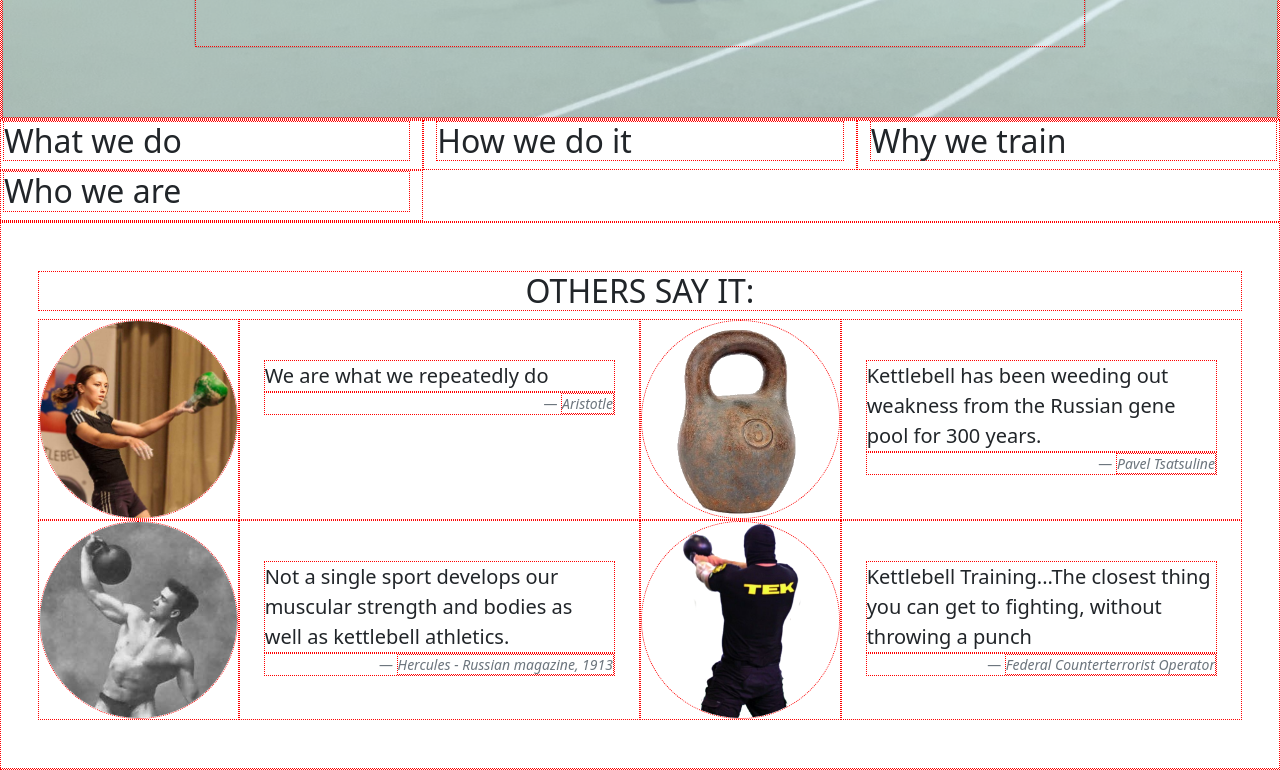
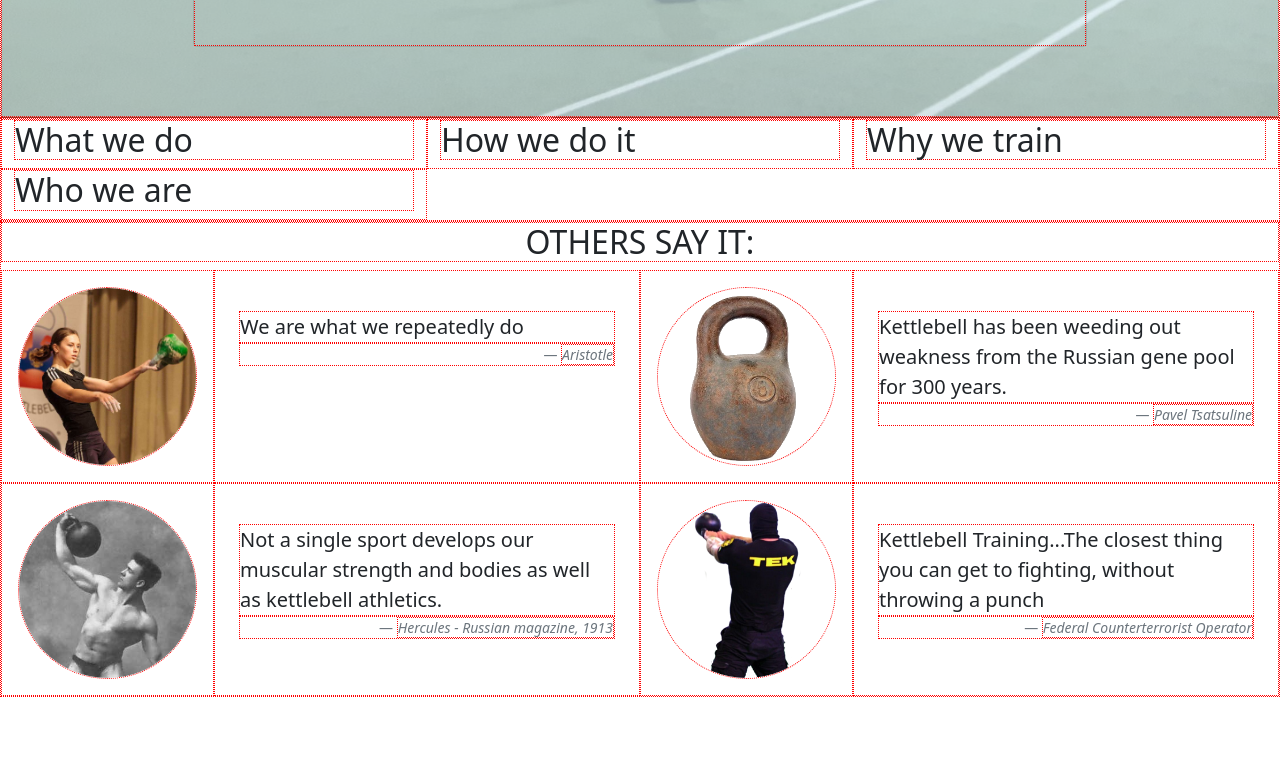
Before and after one commit to ruszkipista/cims01-lkc, a plain HTML site: page index.html in a window 1280 px wide. Shown: the part 602-1372 px from the top of the page. After the commit the page ends 1299 px from the top, so only its background shows below. Drawn offline with nearby package versions, Linux system fonts and the light colour scheme.

Commit message:
fix uneven section widths

```diff
--- a/assets/css/style.css
+++ b/assets/css/style.css
@@ -1,7 +1,7 @@
 body * {
     border: 0.5px dotted red;
 }
-div, section, article, main, body {
+html, body, main, nav, div, section, article, main, body {
     margin:0;
     padding:0;
 }
--- a/index.html
+++ b/index.html
@@ -13,10 +13,11 @@
     <!-- local CSS -->
     <link rel="stylesheet" href="./assets/css/style.css">
   </head>
+
   <body>
     <!-- NAVBAR -->
     <nav class="navbar navbar-expand-md navbar-dark fixed-top">
-      <div class="container-fluid p-0">
+      <div class="container-fluid m-0">
         <a class="navbar-brand" id="nav-logo-lkc" href="index.html"></a>
         <a class="navbar-brand" href="index.html">Limerick Kettlebell Club</a>
         <button class="navbar-toggler" type="button" data-bs-toggle="collapse" data-bs-target="#navbarSupportedContent" aria-controls="navbarSupportedContent" aria-expanded="false" aria-label="Toggle navigation">
@@ -51,7 +52,7 @@
       </div>
     </nav>
 
-    <main class="container-fluid p-0">
+    <!-- <main class="container-fluid p-0 m-0">
       <!-- CALLOUT section -->
       <section class="container-callout">
         <div class="layer-opaque">&nbsp;</div>
@@ -65,7 +66,7 @@
       </section>
 
       <!-- WHAT HOW WHY WHO section -->
-      <section class="row">
+      <section class="row m-0">
         <div class="col col-md-4">
           <h2>What we do</h2>
         </div>
@@ -81,10 +82,10 @@
       </section>
 
       <!-- QUOTES section -->
-      <section class="row quotes-container p-5">
+      <section class="row quotes-container m-0">
         <h2 class="text-uppercase text-center col-12">Others say it:</h2>
 
-        <div class="d-none d-sm-block col-sm-4 col-lg-2 p-0">
+        <div class="d-none d-sm-block col-sm-4 col-lg-2 p-3">
           <img class="img-fluid rounded-circle my-auto" src="./assets/img/kettlebell-kseniya-dedyukhina.jpg" alt="Kseniya Dedyukhina kettlebell competitor">
         </div>
         <figure class="blockquote-reverse m-0 p-4 col-12 col-sm-8 col-lg-4">
@@ -92,7 +93,7 @@
           <figcaption class="blockquote-footer text-end"><cite>Aristotle</cite></figcaption>
         </figure>
 
-        <div class="d-none d-sm-block col-sm-4 col-lg-2 p-0">
+        <div class="d-none d-sm-block col-sm-4 col-lg-2 p-3">
           <img class="img-fluid rounded-circle" src="./assets/img/kettlebell-girya.png" alt="old Russian girya">
         </div>
         <figure class="blockquote-reverse m-0 p-4 col-12 col-sm-8 col-lg-4">
@@ -100,7 +101,7 @@
           <figcaption class="blockquote-footer text-end"><cite>Pavel Tsatsuline</cite></figcaption>
         </figure>
 
-        <div class="d-none d-sm-block col-sm-4 col-lg-2 p-0">
+        <div class="d-none d-sm-block col-sm-4 col-lg-2 p-3">
           <img class="img-fluid rounded-circle" src="./assets/img/kettlebell-strongman.jpg" alt="Strongman is doing windmill with kettlebell">
         </div>
         <figure class="blockquote-reverse m-0 p-4 col-12 col-sm-8 col-lg-4">
@@ -108,7 +109,7 @@
           <figcaption class="blockquote-footer text-end"><cite>Hercules - Russian magazine, 1913</cite></figcaption>
         </figure>
 
-        <div class="d-none d-sm-block col-sm-4 col-lg-2 p-0">
+        <div class="d-none d-sm-block col-sm-4 col-lg-2 p-3">
           <img class="img-fluid rounded-circle" src="./assets/img/kettlebell-tek.png" alt="Red kettlebell">
         </div>
         <figure class="blockquote-reverse m-0 p-4 col-12 col-sm-8 col-lg-4">
```
